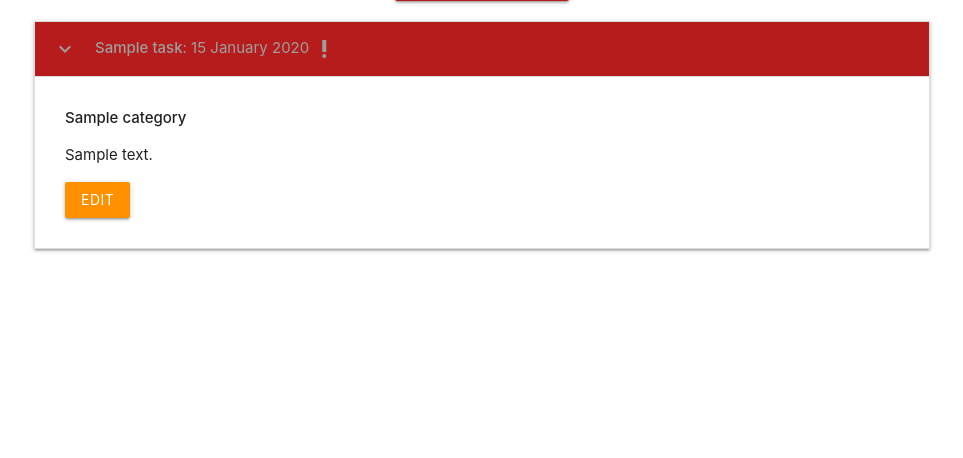
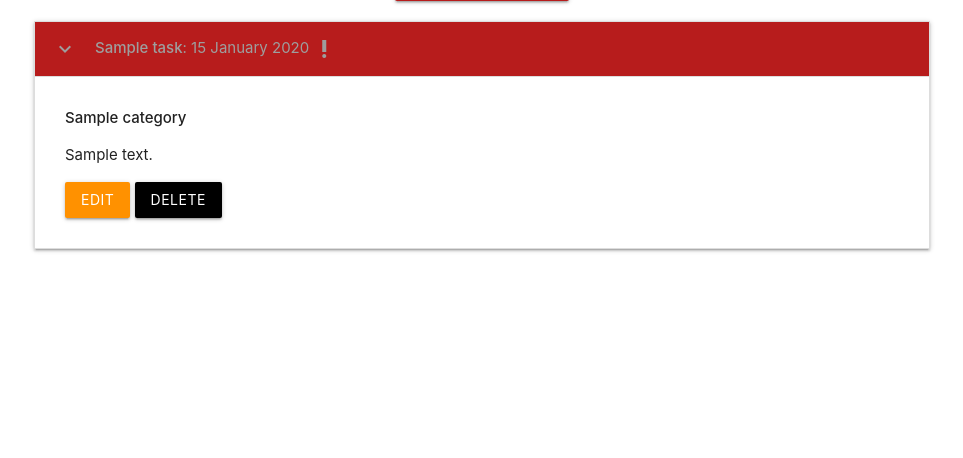
Before and after one commit to DarthKoder/dks-flask-sqlalchemy-task-manager, a Flask app: page / in a window 1280 px wide, after a click that opens the changed part. Shown: the part 212-670 px from the top of the page, without its empty margins (158-1121 px from the left). Run offline with Flask 3, Linux system fonts and the light colour scheme; tables that the repository leaves empty hold one stand-in row (values such as "Sample post").

Commit message:
add button and functionality to delete tasks and ensure the backref feature work when a category is deleted

```diff
--- a/taskmanager/routes.py
+++ b/taskmanager/routes.py
@@ -67,3 +67,10 @@ def edit_task(task_id):
         task.category_id = request.form.get("category_id")
         db.session.commit()
     return render_template("edit_task.html", task=task, categories=categories) # this is for editing the tasks
+
+@app.route("/delete_task/<int:task_id>")
+def delete_task(task_id):
+    task = Task.query.get_or_404(task_id)
+    db.session.delete(task)
+    db.session.commit()
+    return redirect(url_for("home"))
--- a/taskmanager/templates/add_task.html
+++ b/taskmanager/templates/add_task.html
@@ -10,7 +10,7 @@
         <div class="row">
             <div class="input-field col s12">
                 <i class="material-icons prefix">create</i> <!-- would use fontawesome for colours -->
-                <input id="task_name" name="task_name" minlength="5" maxlength="50" type="text" class="validate"
+                <input id="task_name" name="task_name" minlength="3" maxlength="50" type="text" class="validate"
                     required>
                 <label for="task_name">Task Name</label>
             </div>
--- a/taskmanager/templates/tasks.html
+++ b/taskmanager/templates/tasks.html
@@ -25,6 +25,7 @@
         <strong>{{ task.category }}</strong>
         <p>{{ task.task_description }}</p>
         <a href="{{ url_for('edit_task', task_id=task.id) }}" class="btn orange accent-3">Edit</a>
+        <a href="{{ url_for('delete_task', task_id=task.id) }}" class="btn black">Delete</a>
     </div>
     </li>
     {% endfor %}
```
